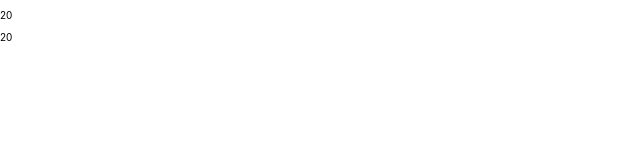
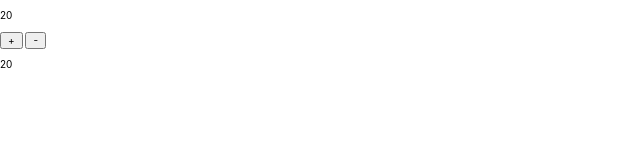
Before and after one commit to NShelton14/Project, a website: page index.html in a window 1280 px wide. Shown: the full height of the page, 0-640 px from the left. Drawn offline with nearby package versions, Linux system fonts and the light colour scheme.

Commit message:
User plus and minus buttons

```diff
--- a/index.html
+++ b/index.html
@@ -16,6 +16,8 @@
   <body>
     <form>
       <p id="user"></p>
+      <button id="userPlus">+</button>
+      <button id="userMinus">-</button>
     </form>
 
     <form>
```
